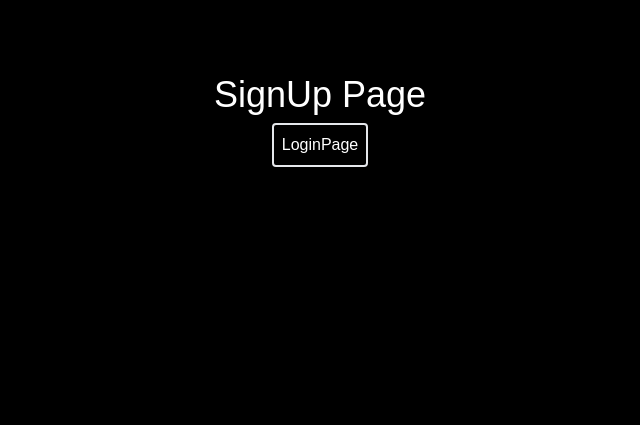
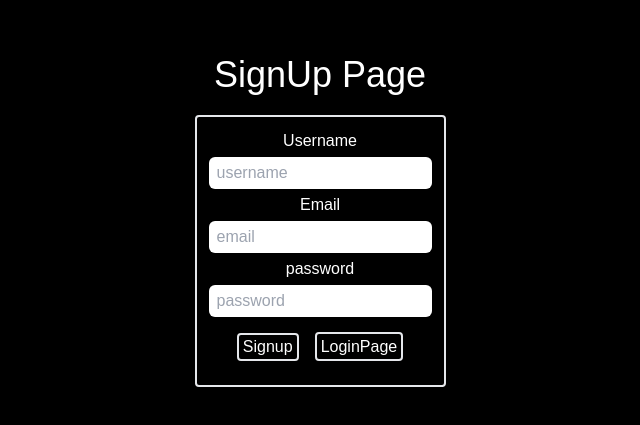
Before and after one commit to Ayushkr7380/NextJSAuthentication, a Next.js app: page /signup in a window 1280 px wide. Shown: the part 125-550 px from the top of the page, without its empty margins (320-960 px from the left). Built offline with nearby package versions, Linux system fonts and the light colour scheme.

Commit message:
login and signup page

```diff
--- a/src/app/login/page.tsx
+++ b/src/app/login/page.tsx
@@ -1,14 +1,41 @@
 "use client";
-import React from 'react'
+import React ,{useState}from 'react'
 import Link from "next/link"
 const LoginPage = () => {
+
+  const [userLogin , setUserLogin] = useState({email:'',password:''});
+
+  const signIn  = () =>{
+
+  }
   return (
     <div className='flex items-center flex-col mt-[25vh]'>
-      <div className='text-4xl'>
-        Login Page
-      </div>
-      <div className='m-2 rounded border-2 p-2'>
-        <Link href="/signup">SignUp</Link>
+      <div className='text-4xl my-5'>Login Page</div>
+      <div className='flex flex-col items-center border-2 p-3 rounded'>
+        <label htmlFor="email">Email</label>
+        <input
+           type="text"
+           id='email'
+           name="email"
+           placeholder='email'
+           value={userLogin.email}
+           onChange={(e)=>setUserLogin({...userLogin ,email:e.target.value})}
+           className='text-black px-2 py-1 my-1 border-none outline-none rounded-md'
+        />
+        <label htmlFor="password">password</label>
+        <input
+           type="password"
+           id='password'
+           name="password"
+           placeholder='password'
+           value={userLogin.password}
+           onChange={(e)=>setUserLogin({...userLogin ,password:e.target.value})}
+           className='text-black px-2 py-1 my-1 border-none outline-none rounded-md'
+        />
+        <div className='my-3'>
+          <button className='rounded border-2 px-1 mx-2 hover:bg-gray-600' onClick={signIn}>Login</button>
+          <Link href="/signup" className='rounded border-2 p-1 mx-2 hover:bg-gray-600'>SignUpPage</Link>
+        </div>
       </div>
     </div>
   )
--- a/src/app/profile/[id]/page.tsx
+++ b/src/app/profile/[id]/page.tsx
@@ -1,5 +1,6 @@
 import React from 'react'
 
+// eslint-disable-next-line @typescript-eslint/no-explicit-any
 const UserProfile = ({params}:any) => {
   return (
     <div className='flex items-center flex-col'>
--- a/src/app/signup/page.tsx
+++ b/src/app/signup/page.tsx
@@ -1,12 +1,53 @@
 "use client";
-import React from 'react'
+import React ,{ useState} from 'react'
 import Link from "next/link"
 const SignUp = () => {
+
+  const [ user , setUser] = useState({username:'',email:'',password:''});
+  console.log(user);
+
+  const signUp = () =>{
+
+  }
+
   return (
-    <div className='flex items-center flex-col mt-[25vh]'>
-      <div className='text-4xl'>SignUp Page</div>
-      <div className='m-2 rounded border-2 p-2'>
-        <Link href="/login">LoginPage</Link>
+    <div className='flex items-center flex-col mt-[20vh]'>
+      <div className='text-4xl my-5'>SignUp Page</div>
+      <div className='flex flex-col items-center border-2 p-3 rounded'>
+        <label htmlFor="username">Username</label>
+        <input
+           type="text"
+           id='username'
+           name="username"
+           placeholder='username'
+           value={user.username}
+           onChange={(e)=>setUser({...user ,username:e.target.value})}
+           className='text-black px-2 py-1 my-1 border-none outline-none rounded-md'
+        />
+        <label htmlFor="email">Email</label>
+        <input
+           type="text"
+           id='email'
+           name="email"
+           placeholder='email'
+           value={user.email}
+           onChange={(e)=>setUser({...user ,email:e.target.value})}
+           className='text-black px-2 py-1 my-1 border-none outline-none rounded-md'
+        />
+        <label htmlFor="password">password</label>
+        <input
+           type="password"
+           id='password'
+           name="password"
+           placeholder='password'
+           value={user.password}
+           onChange={(e)=>setUser({...user ,password:e.target.value})}
+           className='text-black px-2 py-1 my-1 border-none outline-none rounded-md'
+        />
+        <div className='my-3'>
+          <button className='rounded border-2 px-1 mx-2 hover:bg-gray-600' onClick={signUp}>Signup</button>
+          <Link href="/login" className='rounded border-2 p-1 mx-2 hover:bg-gray-600'>LoginPage</Link>
+        </div>
       </div>
     </div>
   )
```
